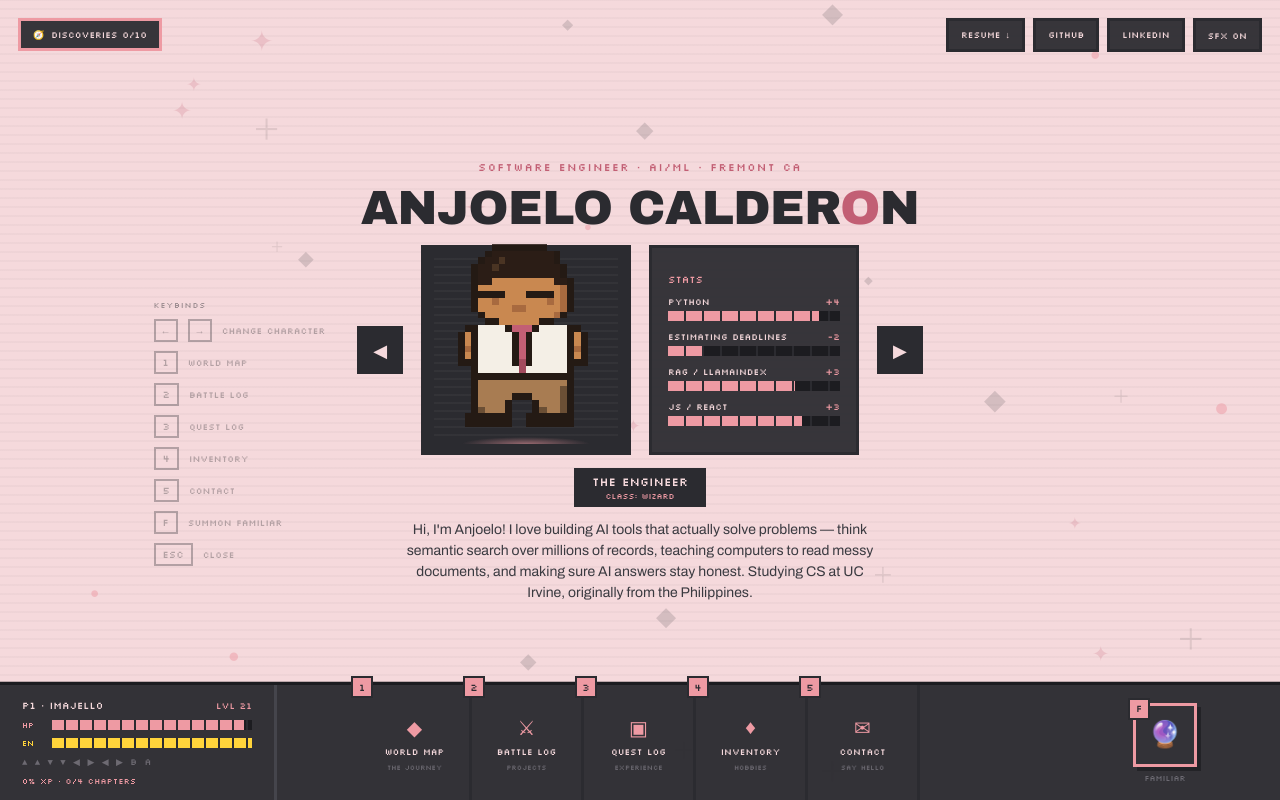
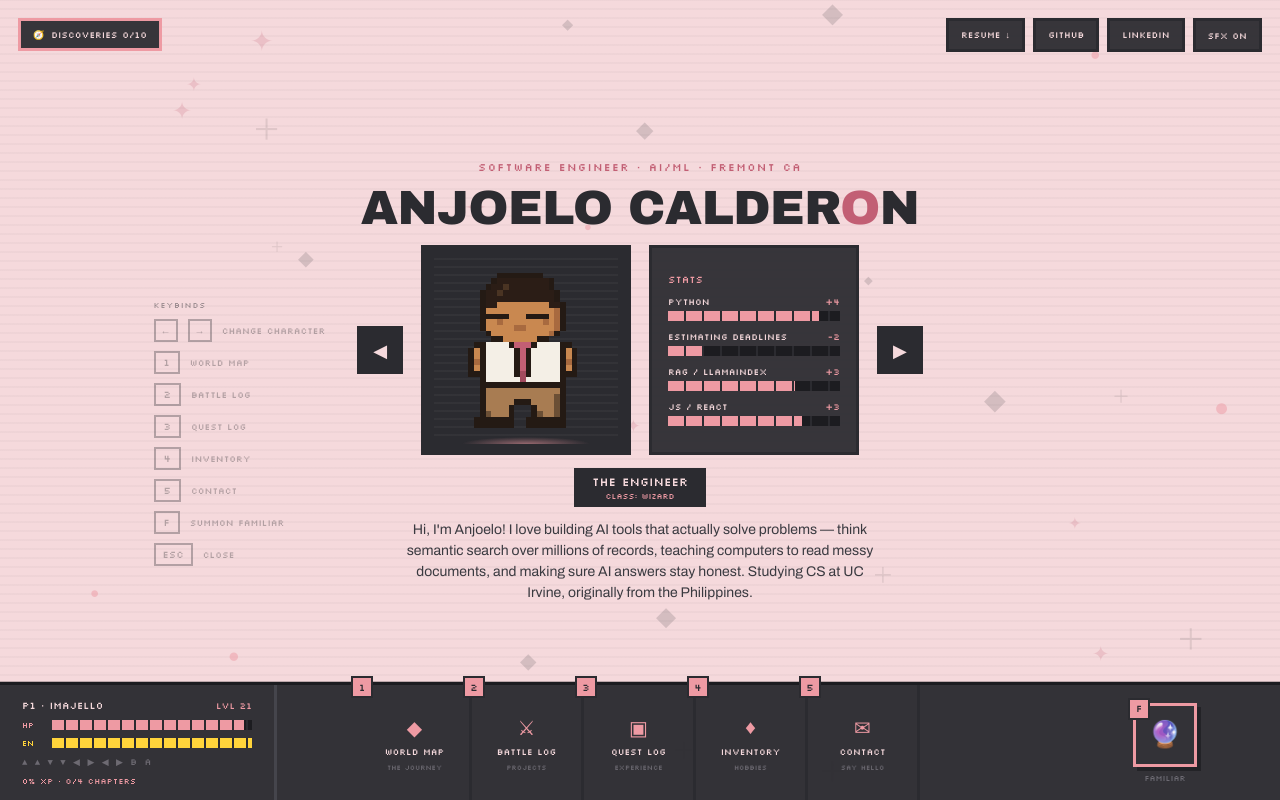
Before and after one commit to jelo-ca/imajello.com-v2, a React (Vite) app in the folder client/: page / in a window 1280 px wide. Built offline with nearby package versions, Linux system fonts and the light colour scheme.

Commit message:
fix: correct portrait image sizing and keybind chip padding to match reference

```diff
--- a/client/src/components/scene/HeroCharacterViewer.module.css
+++ b/client/src/components/scene/HeroCharacterViewer.module.css
@@ -72,8 +72,8 @@
   bottom: 18px;
   left: 50%;
   transform: translateX(-50%);
-  height: 190px;
-  width: auto;
+  width: 62%;
+  height: auto;
   image-rendering: pixelated;
   display: block;
 }
--- a/client/src/components/scene/KeybindsLegend.module.css
+++ b/client/src/components/scene/KeybindsLegend.module.css
@@ -1,9 +1,8 @@
 /* Ported from design_handoff_portfolio_game_hud/design/Imajello Site v4b - Game HUD.dc.html
-   lines 48-60. Reference uses two slightly different key-chip paddings
-   (arrow/ESC keys: padding 3px 7px + min-width 16px; digit/F keys: padding
-   3px 8px, no min-width) — merged into one .key style here since the given
-   KeybindsLegend.tsx (Task 10 brief Step 2) applies a single className to
-   every key chip; the 1px padding delta is not visually significant. */
+   lines 48-60. Reference uses two slightly different key-chip paddings:
+   arrow keys (←/→) and ESC use padding:3px 7px (lines 51, 58); digit keys
+   (1-5) and F use padding:3px 8px (lines 52-57). Split into .keyNarrow and
+   .keyWide below so KeybindsLegend.tsx can apply the correct one per key. */
 
 .legend {
   position: fixed;
@@ -31,7 +30,7 @@
   gap: 10px;
 }
 
-.key {
+.keyNarrow {
   font: 400 10px 'Silkscreen', monospace;
   border: 2px solid rgba(43, 43, 48, .32);
   padding: 3px 7px;
@@ -40,6 +39,15 @@
   box-sizing: border-box;
 }
 
+.keyWide {
+  font: 400 10px 'Silkscreen', monospace;
+  border: 2px solid rgba(43, 43, 48, .32);
+  padding: 3px 8px;
+  min-width: 16px;
+  text-align: center;
+  box-sizing: border-box;
+}
+
 .label {
   font: 400 9px 'Silkscreen', monospace;
 }
--- a/client/src/components/scene/KeybindsLegend.tsx
+++ b/client/src/components/scene/KeybindsLegend.tsx
@@ -1,6 +1,8 @@
 import { useGameState } from '../../state/GameStateContext';
 import styles from './KeybindsLegend.module.css';
 
+// Reference lines 48-60: ← → and ESC use the narrower key-chip padding
+// (3px 7px); digit keys 1-5 and F use the wider padding (3px 8px).
 const ROWS: Array<{ key: string; label: string } | { keys: [string, string]; label: string }> = [
   { keys: ['←', '→'], label: 'CHANGE CHARACTER' },
   { key: '1', label: 'WORLD MAP' },
@@ -21,8 +23,8 @@ export function KeybindsLegend() {
       {ROWS.map((row, i) => (
         <div className={styles.row} key={i}>
           {'keys' in row
-            ? row.keys.map(k => <span className={styles.key} key={k}>{k}</span>)
-            : <span className={styles.key}>{row.key}</span>}
+            ? row.keys.map(k => <span className={styles.keyNarrow} key={k}>{k}</span>)
+            : <span className={row.key === 'ESC' ? styles.keyNarrow : styles.keyWide}>{row.key}</span>}
           <span className={styles.label}>{row.label}</span>
         </div>
       ))}
```
